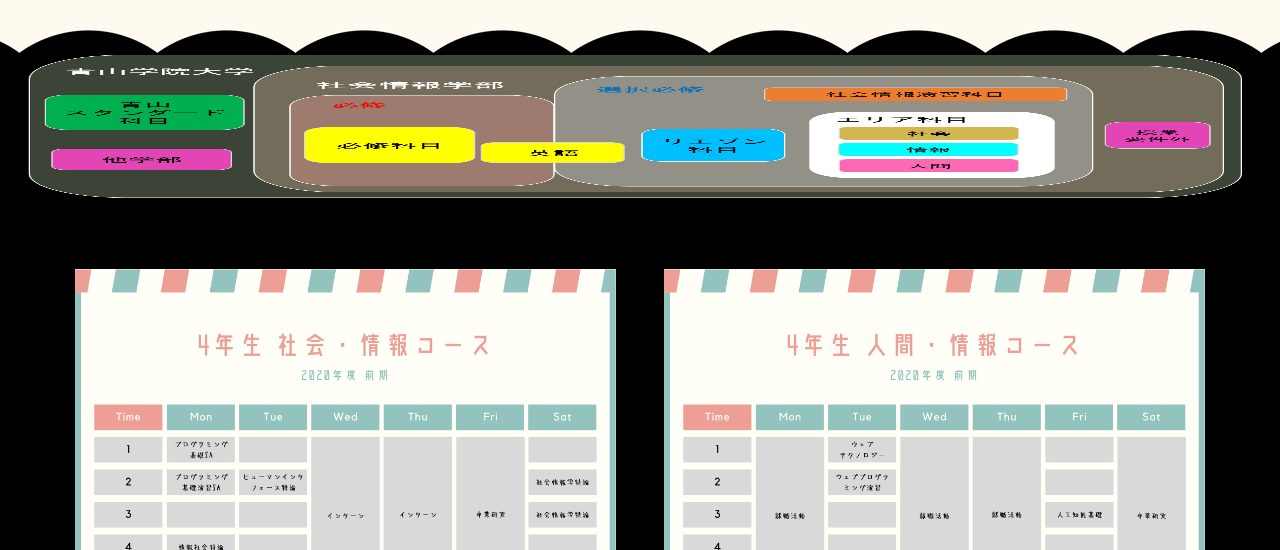
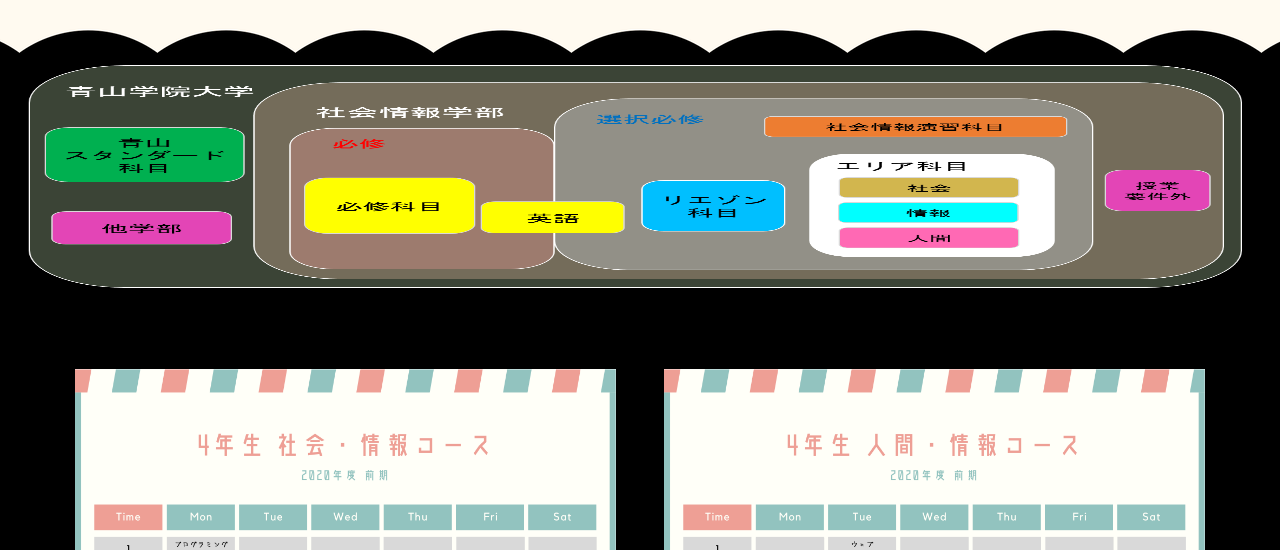
Before and after one commit to sisa-member/sisa-member.github.io, a plain HTML site: page OC/schedule.html in a window 1280 px wide. Shown: the part 250-800 px from the top of the page. Drawn offline with Linux system fonts and the light colour scheme; a web font is replaced by a local one.

Commit message:
Update schedule.html

```diff
--- a/OC/schedule.html
+++ b/OC/schedule.html
@@ -32,7 +32,7 @@
 
   <body>
     <br>
-    <image src="image/composition.png" width=480 height=180/><br><br><br><br>
+    <image src="image/composition.png" width=560 height=280/><br><br><br><br>
     <div class="photo">
       <div class="schedule_display fade_in">
         <image src="image/1.png" class="image-hover" />
```
